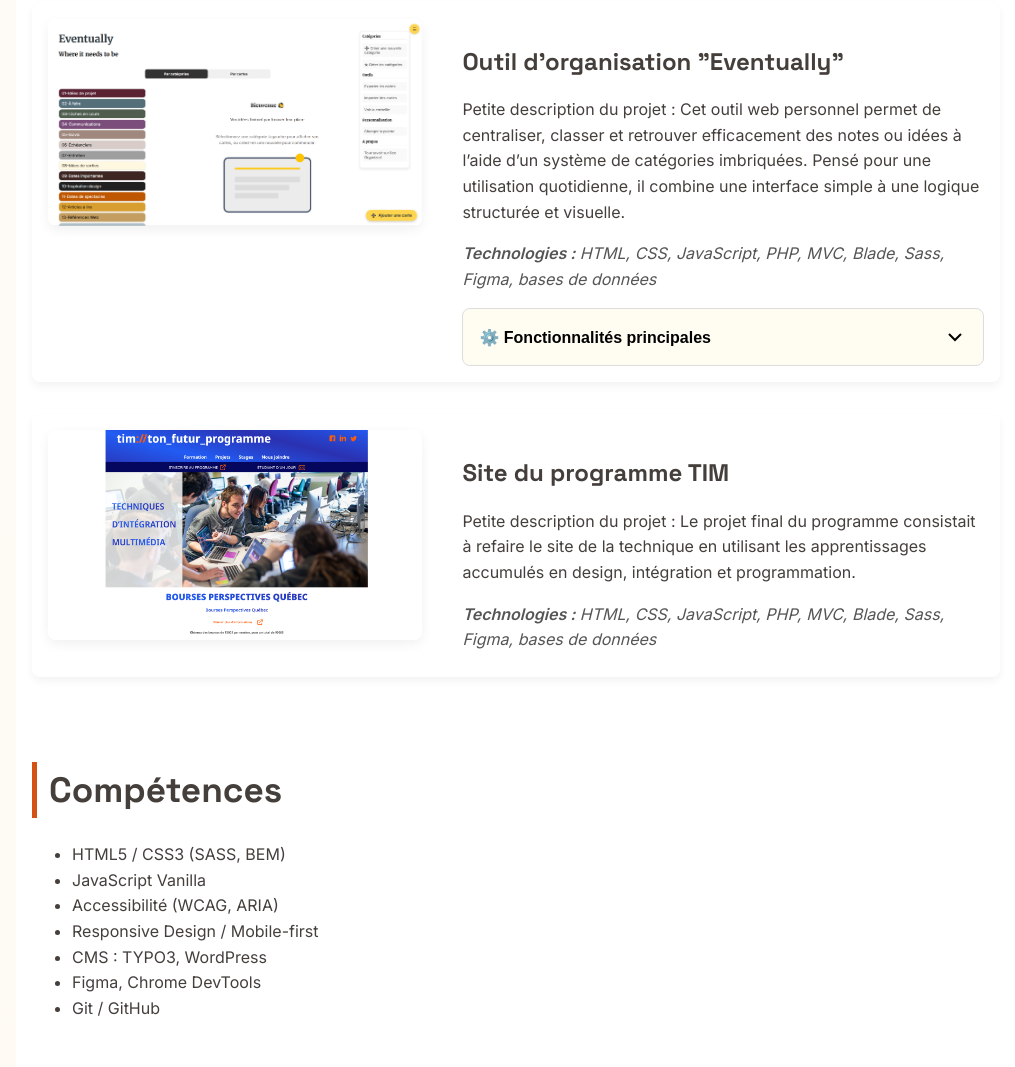
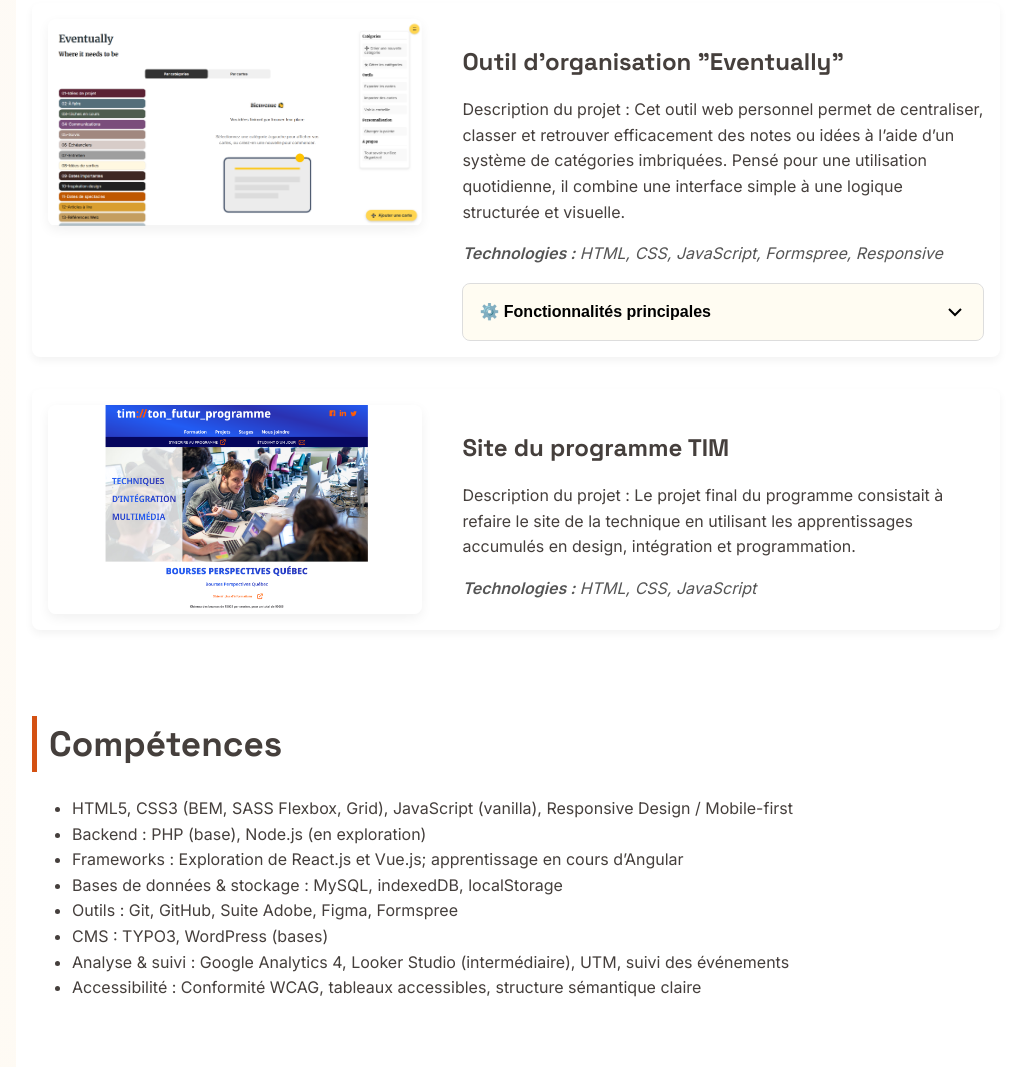
Before and after one commit to jeffduval1/portfolio, a plain HTML site: page index.html in a window 1280 px wide. Shown: the part 1023-2090 px from the top of the page, without its empty margins (124-1139 px from the left). Drawn offline with Linux system fonts and the light colour scheme.

Commit message:
changement technologies Eventually

```diff
--- a/index.html
+++ b/index.html
@@ -70,12 +70,11 @@
 
           <div class="infos-projet">
             <h3 class="titre-projet">Outil d'organisation "Eventually" </h3>
-            <p class="description-projet">Petite description du projet : Cet outil web personnel permet de centraliser,
+            <p class="description-projet">Description du projet : Cet outil web personnel permet de centraliser,
               classer et retrouver efficacement des notes ou idées à l’aide d’un système de catégories imbriquées. Pensé
               pour une utilisation quotidienne, il combine une interface simple à une logique structurée et visuelle.
             </p>
-            <p class="techno-projet"><strong>Technologies&nbsp;:</strong> HTML, CSS, JavaScript, PHP, MVC, Blade, Sass,
-              Figma, bases de données</p>
+            <p class="techno-projet"><strong>Technologies&nbsp;:</strong> HTML, CSS, JavaScript, Formspree, Responsive</p>
 
             <div class="accordion">
               <button class="accordion-header">
@@ -114,12 +113,11 @@
           </div>
           <div class="infos-projet">
             <h3 class="titre-projet">Site du programme TIM</h3>
-            <p class="description-projet">Petite description du projet : Le projet final du programme consistait à
+            <p class="description-projet">Description du projet : Le projet final du programme consistait à
               refaire
               le site de la technique en utilisant les apprentissages accumulés en design, intégration et programmation.
             </p>
-            <p class="techno-projet"><strong>Technologies&nbsp;:</strong> HTML, CSS, JavaScript, PHP, MVC, Blade, Sass,
-              Figma, bases de données</p>
+            <p class="techno-projet"><strong>Technologies&nbsp;:</strong> HTML, CSS, JavaScript</p>
 
           </div>
         </article>
@@ -130,13 +128,14 @@
     <section id="competences" aria-labelledby="titre-competences" data-clair>
       <h2 id="titre-competences" class="section-titre">Compétences</h2>
       <ul>
-        <li>HTML5 / CSS3 (SASS, BEM)</li>
-        <li>JavaScript Vanilla</li>
-        <li>Accessibilité (WCAG, ARIA)</li>
-        <li>Responsive Design / Mobile-first</li>
-        <li>CMS : TYPO3, WordPress</li>
-        <li>Figma, Chrome DevTools</li>
-        <li>Git / GitHub</li>
+        <li>HTML5, CSS3 (BEM, SASS Flexbox, Grid), JavaScript (vanilla), Responsive Design / Mobile-first</li>
+        <li>Backend : PHP (base), Node.js (en exploration)</li>
+        <li>Frameworks : Exploration de React.js et Vue.js; apprentissage en cours d’Angular</li>
+        <li>Bases de données & stockage : MySQL, indexedDB, localStorage</li>
+        <li>Outils : Git, GitHub, Suite Adobe, Figma, Formspree</li>
+        <li>CMS : TYPO3, WordPress (bases)</li>
+        <li>Analyse & suivi : Google Analytics 4, Looker Studio (intermédiaire), UTM, suivi des événements</li>
+        <li>Accessibilité : Conformité WCAG, tableaux accessibles, structure sémantique claire</li>
       </ul>
     </section>
 
```
